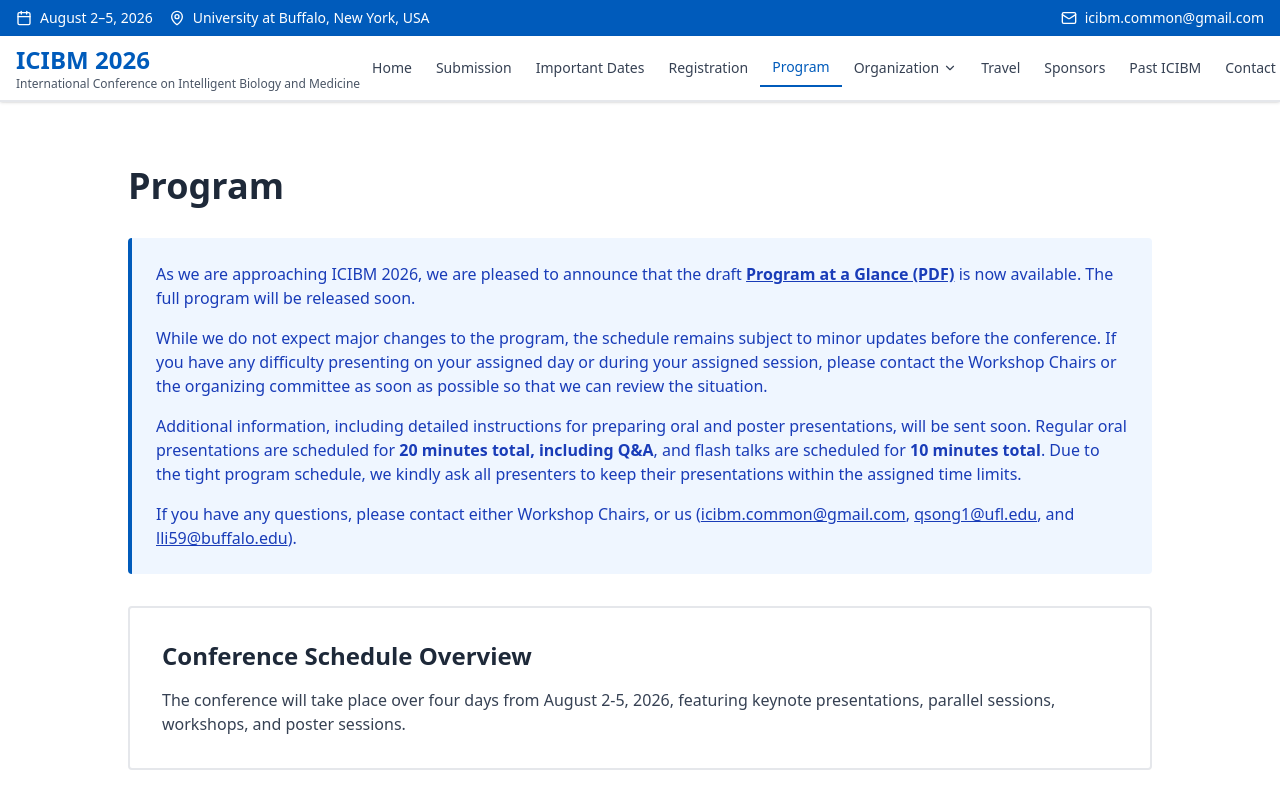
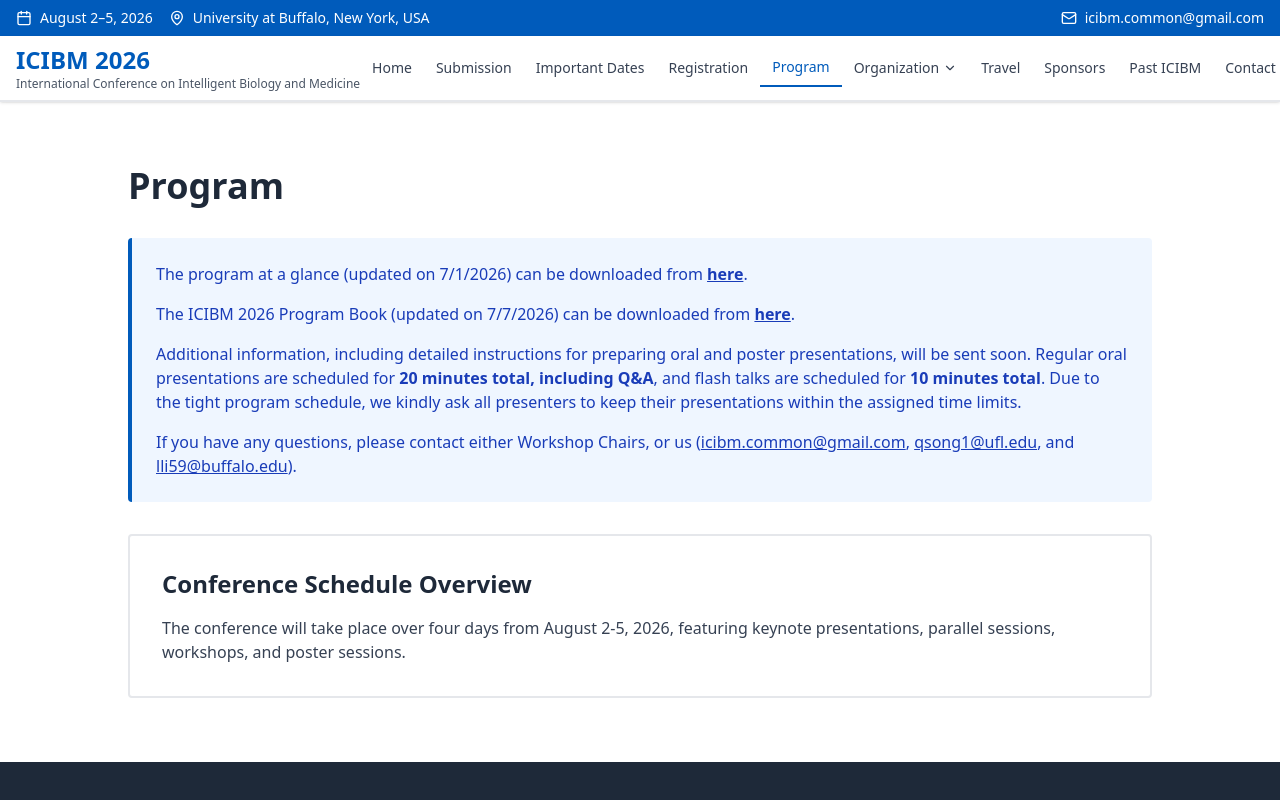
Before and after one commit to hoanglongraspi/ic, a React (Vite) app: page /program in a window 1280 px wide. Shown: the top 800 px of the page. Built offline with nearby package versions, Linux system fonts and the light colour scheme.

Commit message:
Update program and travel pages

```diff
--- a/src/pages/ProgramPage.tsx
+++ b/src/pages/ProgramPage.tsx
@@ -6,15 +6,35 @@
 
         <div className="bg-blue-50 border-l-4 border-[#005bbb] p-6 rounded mb-8 text-blue-800 space-y-4">
           <p>
-            As we are approaching ICIBM 2026, we are pleased to announce that the draft{" "}
-            <a href="/ICIBM_2026_Program_at_a_Glance.pdf" target="_blank" rel="noopener noreferrer" className="underline font-bold hover:text-blue-900">
-              Program at a Glance (PDF)
-            </a>{" "}
-            is now available. The full program will be released soon.
+            The program at a glance (updated on 7/1/2026) can be downloaded from{" "}
+            <a
+              href="/ICIBM_2026_Program_at_a_Glance.pdf"
+              target="_blank"
+              rel="noopener noreferrer"
+              className="underline font-bold hover:text-blue-900"
+            >
+              here
+            </a>
+            .
+          </p>
+          <p>
+            The ICIBM 2026 Program Book (updated on 7/7/2026) can be downloaded from{" "}
+            <a
+              href="/ICIBM_2026_Full_Program_07_07.pdf"
+              target="_blank"
+              rel="noopener noreferrer"
+              className="underline font-bold hover:text-blue-900"
+            >
+              here
+            </a>
+            .
+          </p>
+          {/* <p>
+            As we are approaching ICIBM 2026, we are pleased to announce that the draft Program at a Glance (PDF) is now available. The full program will be released soon.
           </p>
           <p>
             While we do not expect major changes to the program, the schedule remains subject to minor updates before the conference. If you have any difficulty presenting on your assigned day or during your assigned session, please contact the Workshop Chairs or the organizing committee as soon as possible so that we can review the situation.
-          </p>
+          </p> */}
           <p>
             Additional information, including detailed instructions for preparing oral and poster presentations, will be sent soon. Regular oral presentations are scheduled for <strong>20 minutes total, including Q&A</strong>, and flash talks are scheduled for <strong>10 minutes total</strong>. Due to the tight program schedule, we kindly ask all presenters to keep their presentations within the assigned time limits.
           </p>
--- a/src/pages/TravelPage.tsx
+++ b/src/pages/TravelPage.tsx
@@ -172,23 +172,11 @@
               <h4 className="font-bold text-gray-800 mb-2">
                 Special Conference Room Rate
               </h4>
-              <p className="text-red-600 mb-3">
-                Our hotel room blocks with discounted rate are mostly booked. However, we now have a few additional rooms available at a new rate of <span className="font-semibold">$209.00 plus tax</span>.
-              </p>
-              <p className="text-gray-700 mb-3">
-                The special rate will be available once the booking dates are adjusted to fall within August 1 to August 6.
+              <p className="text-red-600 font-semibold mb-3">
+                The ICIBM 2026 discounted hotel room block at the Hilton Garden Inn Buffalo Downtown has been fully booked.
               </p>
               <p className="text-gray-700">
-                Reservation details: please use this{" "}
-                <a
-                  href={bookingUrl}
-                  target="_blank"
-                  rel="noopener noreferrer"
-                  className="text-[#005bbb] font-semibold hover:underline"
-                >
-                  Special Link
-                </a>{" "}
-                to make a reservation.
+                A limited number of additional rooms may still be available at the Hilton Garden Inn Buffalo Downtown at the current regular rate, subject to availability. Attendees who still need accommodation are encouraged to book as soon as possible. Several alternative hotels near the conference venue are also listed below for your convenience.
               </p>
             </div>
 
```
Also changed, not shown: 1 other file (tests, documents, lock files or other folders).
